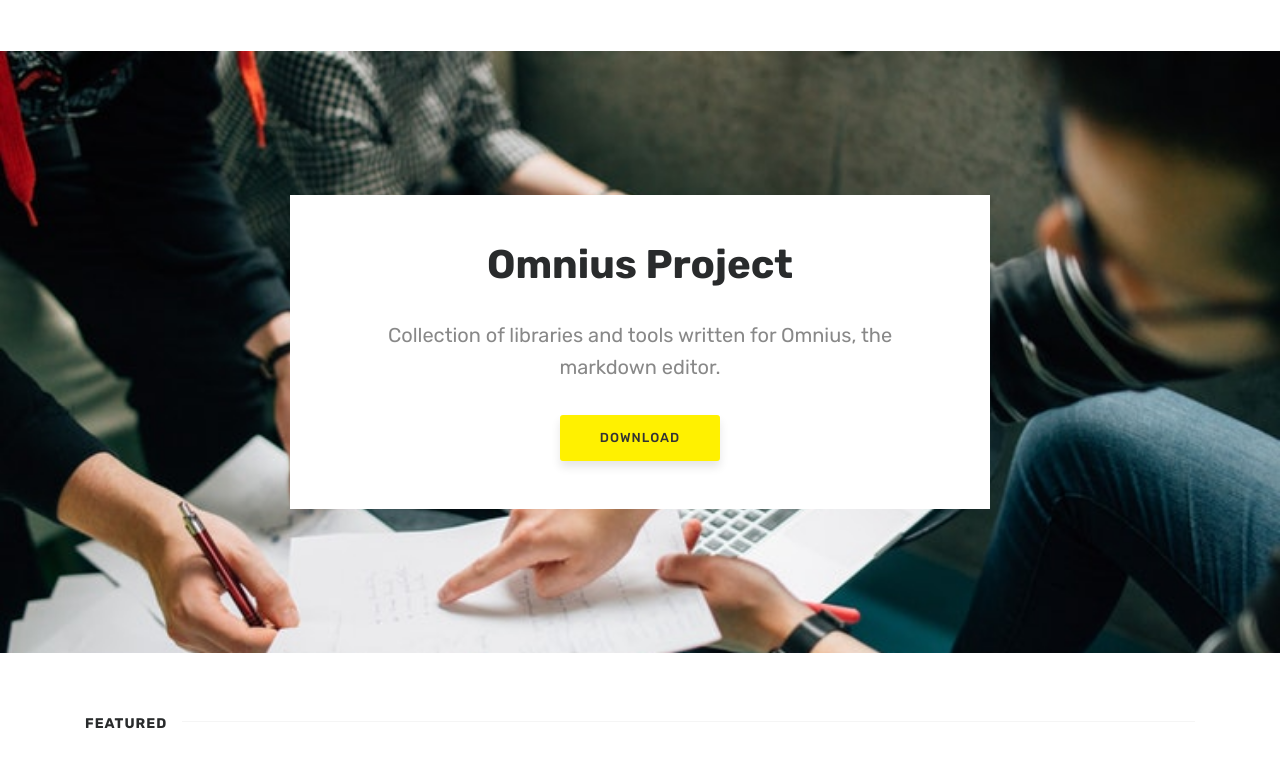
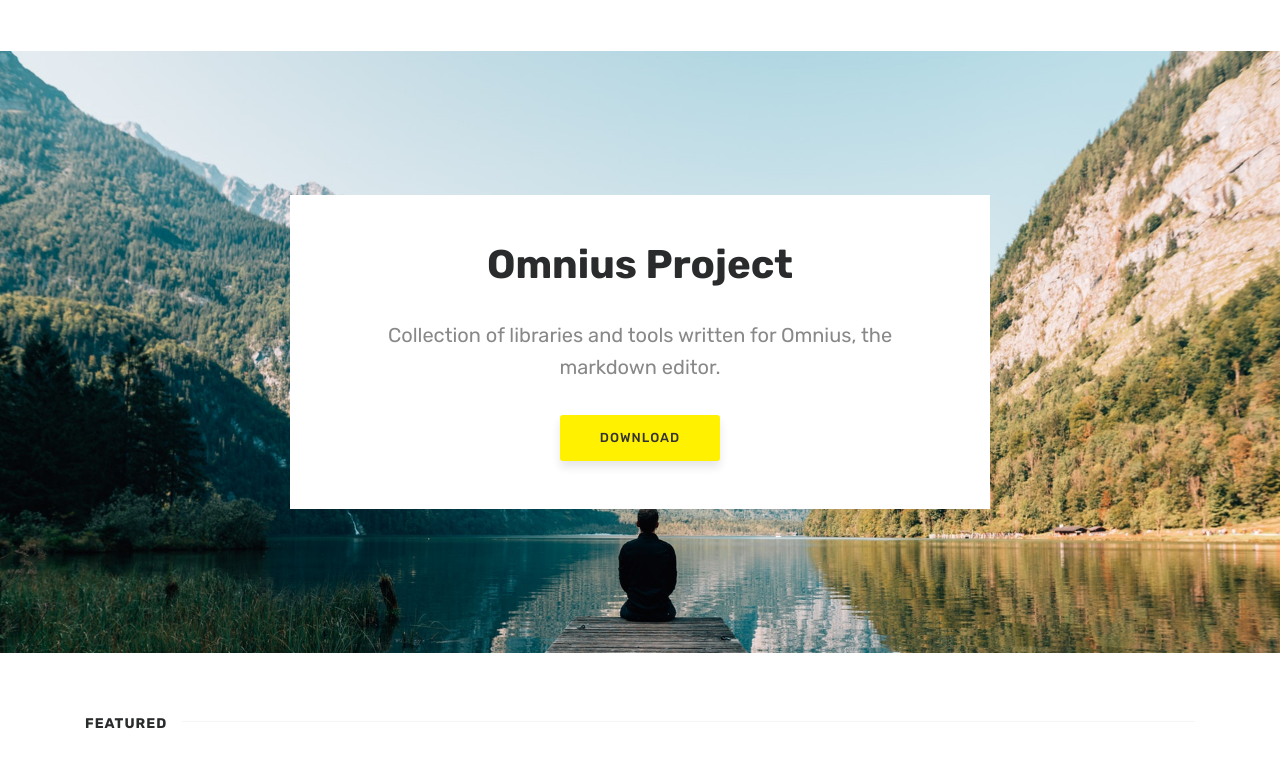
Before and after one commit to omnius-project/omnius-project.github.io, a Jekyll site: the page built from index.html, in a window 1280 px wide and 1400 px high. Shown: the top 771 px of the window. Built offline with Jekyll 4.4.1, drawn with Linux system fonts in a browser that asks for light colours; the list of posts is cut into pages by our own code; comment, search, counter and statistics services are not loaded; grey boxes are pictures that could not be loaded.

Commit message:
Updated header

```diff
--- a/assets/css/theme.css
+++ b/assets/css/theme.css
@@ -326,7 +326,7 @@ span.post-name a,span.post-read-more a:hover {
 	margin-bottom:1rem;
 }
 .intro {
-    background-image:url(../images/head.jpg);
+    background-image:url(../images/head.jpeg);
     background-size:cover;
     padding: 9rem 0;
     margin-top:-87px;
--- a/index.html
+++ b/index.html
@@ -11,7 +11,7 @@ title: Home
     <h2 class="lead">
       Collection of libraries and tools written for Omnius, the markdown editor.
     </h2>
-    <a href="https://github.com/wowthemesnet/affiliates-jekyll-theme/archive/master.zip" class="btn">Download</a>
+    <a href="#" class="btn">Download</a>
   </div>
 </section>
 
```
Also changed, not shown: assets/images/head.jpeg (added).
